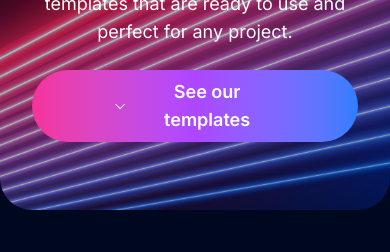
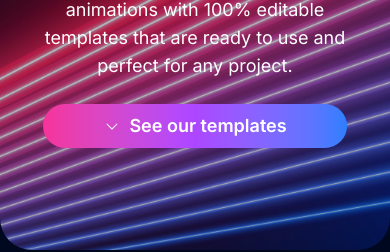
Before and after one commit to MotionBender/pack-aftereffects-behave, a Next.js app: page / in a window 390 px wide. Shown: the part 350-602 px from the top of the page. Built offline with nearby package versions, Linux system fonts and the light colour scheme.

Commit message:
Ajusta navbare botao hero

```diff
--- a/app/_components/navbar.tsx
+++ b/app/_components/navbar.tsx
@@ -3,7 +3,7 @@ import Link from "next/link";
 
 export function NavBar() {
   return (
-    <div className="absolute left-5 top-5 z-10 w-full  md:static md:p-5">
+    <div className="absolute left-5 top-2 z-10 w-full  md:static md:p-5">
       <div className="flex justify-between items-center h-24 max-w-[1240px] mx-auto px-4 text-white  ">
         <Link href="/">
           <Image
--- a/app/pages/hero.tsx
+++ b/app/pages/hero.tsx
@@ -8,7 +8,7 @@ import { VscChevronDown } from "react-icons/vsc";
 export function Hero() {
   return (
     <div className="flex items-center justify-center">
-      <div className="hero-background flex flex-col items-center justify-center rounded-4xl text-center max-w-[1400px] p-8 mx-auto h-130 mt-10 md:h-150 md:grid md:grid-cols-2 md:text-start">
+      <div className="hero-background flex flex-col items-center justify-center rounded-4xl text-center max-w-[1400px] p-8 mx-auto h-140 mt-10 md:h-150 md:grid md:grid-cols-2 md:text-start">
         <div className="flex flex-col justify-center items-center md:items-start">
           <h1
             className="
@@ -46,7 +46,7 @@ export function Hero() {
 
           <Link
             href="#promoPackId"
-            className="px-20 py-2 flex items-center cursor-pointer bg-gradient-to-r from-pink-500 via-purple-500 to-blue-500 text-white text-lg font-semibold rounded-full border-none shadow-none transition duration-300 hover:from-pink-600 hover:via-purple-600 hover:to-blue-600 active:scale-95 active:shadow-inner"
+            className="px-15 md:px-30 py-2 flex items-center cursor-pointer bg-gradient-to-r from-pink-500 via-purple-500 to-blue-500 text-white text-lg font-semibold rounded-full border-none shadow-none transition duration-300 hover:from-pink-600 hover:via-purple-600 hover:to-blue-600 active:scale-95 active:shadow-inner"
           >
             <VscChevronDown className="mr-2" /> See our templates
           </Link>
```
